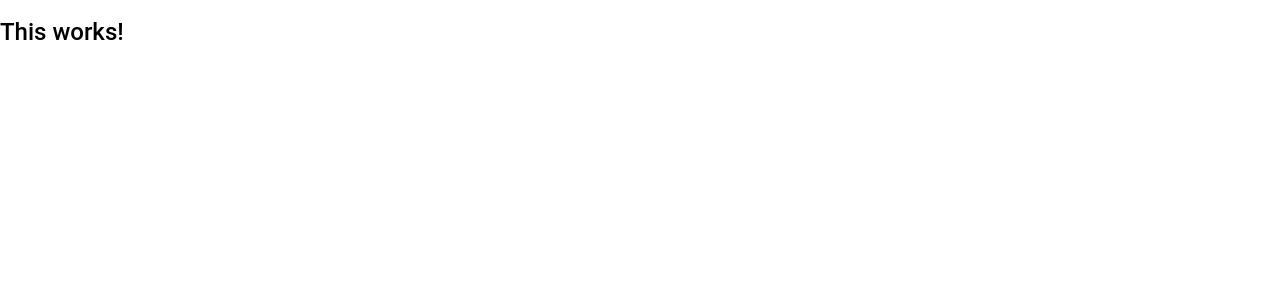
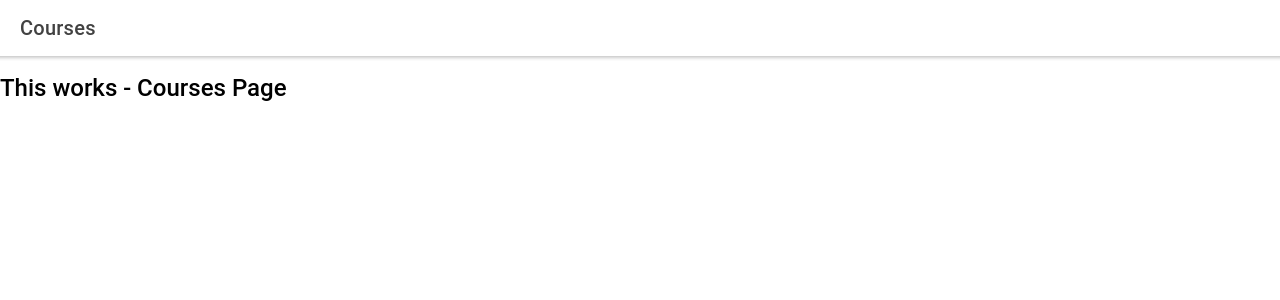
Before and after one commit to KingLouie1994/ionic-react-2, a React (Create React App) app: page / in a window 1280 px wide. Shown: the top 300 px of the page. Built offline with nearby package versions, Linux system fonts and the light colour scheme.

Commit message:
created a first route

```diff
--- a/src/App.tsx
+++ b/src/App.tsx
@@ -1,5 +1,9 @@
 import React from "react";
 import { IonApp } from "@ionic/react";
+import { Route } from "react-router-dom";
+import { IonReactRouter } from "@ionic/react-router";
+
+import Courses from "./pages/Courses";
 
 /* Core CSS required for Ionic components to work properly */
 import "@ionic/react/css/core.css";
@@ -22,7 +26,11 @@
 
 const App: React.FC = () => (
   <IonApp>
-    <h2>This works!</h2>
+    <IonReactRouter>
+      <Route path="">
+        <Courses />
+        </ Route>
+    </IonReactRouter>
   </IonApp>
 );
 
--- /dev/null
+++ b/src/pages/Courses.tsx
@@ -0,0 +1,19 @@
+import React from "react";
+import { IonContent, IonHeader, IonTitle, IonToolbar } from "@ionic/react";
+
+const Courses: React.FC = () => {
+  return (
+    <React.Fragment>
+      <IonHeader>
+        <IonToolbar>
+          <IonTitle>Courses</IonTitle>
+        </IonToolbar>
+      </IonHeader>
+      <IonContent>
+          <h2>This works - Courses Page</h2>
+      </IonContent>
+    </React.Fragment>
+  );
+};
+
+export default Courses;
```
